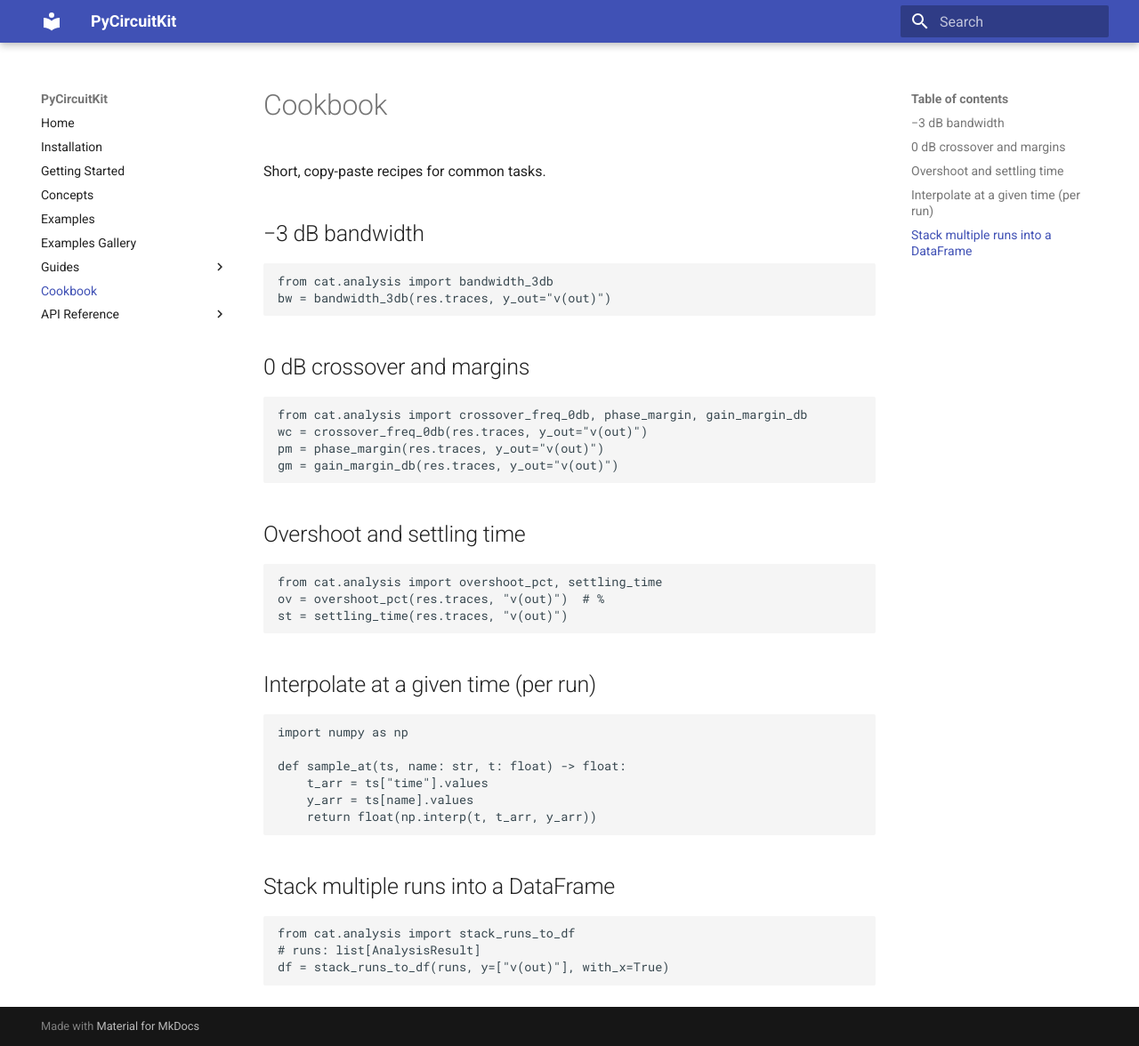
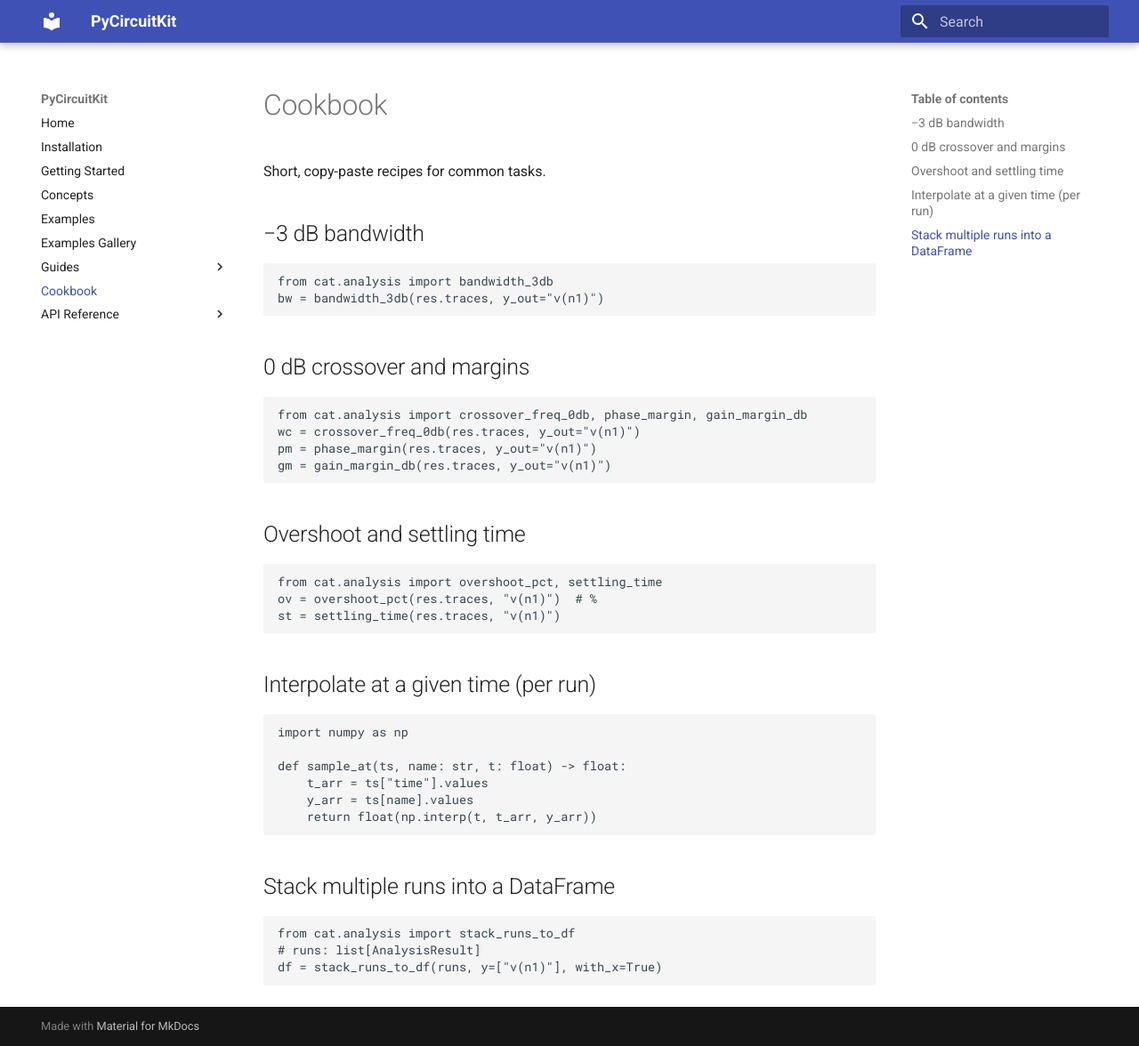
Before and after one commit to lgili/SpiceLab, an MkDocs documentation site: the page built from docs/cookbook.md, in a window 1280 px wide and 1176 px high. Shown: the whole window at 89% size. Built offline with MkDocs 1.6.1 and Material for MkDocs 9.7.7, drawn with Linux system fonts in a browser that asks for light colours.

````diff
--- a/docs/cookbook.md
+++ b/docs/cookbook.md
@@ -5,22 +5,22 @@ Short, copy-paste recipes for common tasks.
 ## −3 dB bandwidth
 ```python
 from cat.analysis import bandwidth_3db
-bw = bandwidth_3db(res.traces, y_out="v(out)")
+bw = bandwidth_3db(res.traces, y_out="v(n1)")
 ```
 
 ## 0 dB crossover and margins
 ```python
 from cat.analysis import crossover_freq_0db, phase_margin, gain_margin_db
-wc = crossover_freq_0db(res.traces, y_out="v(out)")
-pm = phase_margin(res.traces, y_out="v(out)")
-gm = gain_margin_db(res.traces, y_out="v(out)")
+wc = crossover_freq_0db(res.traces, y_out="v(n1)")
+pm = phase_margin(res.traces, y_out="v(n1)")
+gm = gain_margin_db(res.traces, y_out="v(n1)")
 ```
 
 ## Overshoot and settling time
 ```python
 from cat.analysis import overshoot_pct, settling_time
-ov = overshoot_pct(res.traces, "v(out)")  # %
-st = settling_time(res.traces, "v(out)")
+ov = overshoot_pct(res.traces, "v(n1)")  # %
+st = settling_time(res.traces, "v(n1)")
 ```
 
 ## Interpolate at a given time (per run)
@@ -37,5 +37,5 @@ def sample_at(ts, name: str, t: float) -> float:
 ```python
 from cat.analysis import stack_runs_to_df
 # runs: list[AnalysisResult]
-df = stack_runs_to_df(runs, y=["v(out)"], with_x=True)
+df = stack_runs_to_df(runs, y=["v(n1)"], with_x=True)
 ```
````
Also changed, not shown: docs/ac-stability.md (+9 -6 lines), docs/opamp-stability.md (+3 -3 lines), docs/plots.md (+3 -3 lines), docs/sweeps-step.md (+2 -2 lines).
